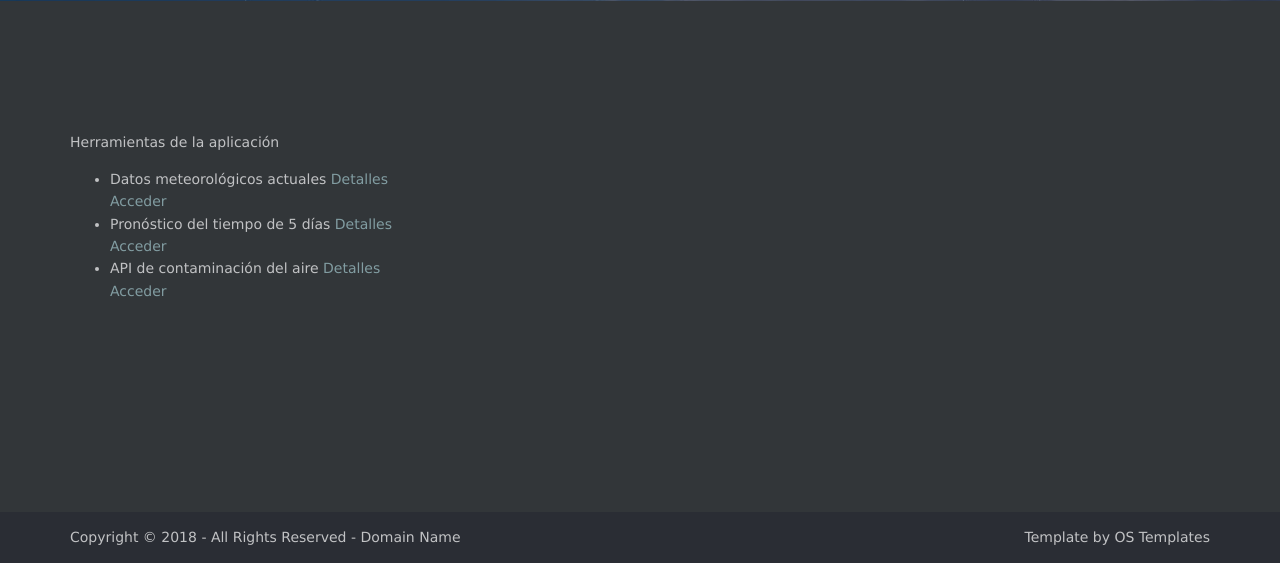
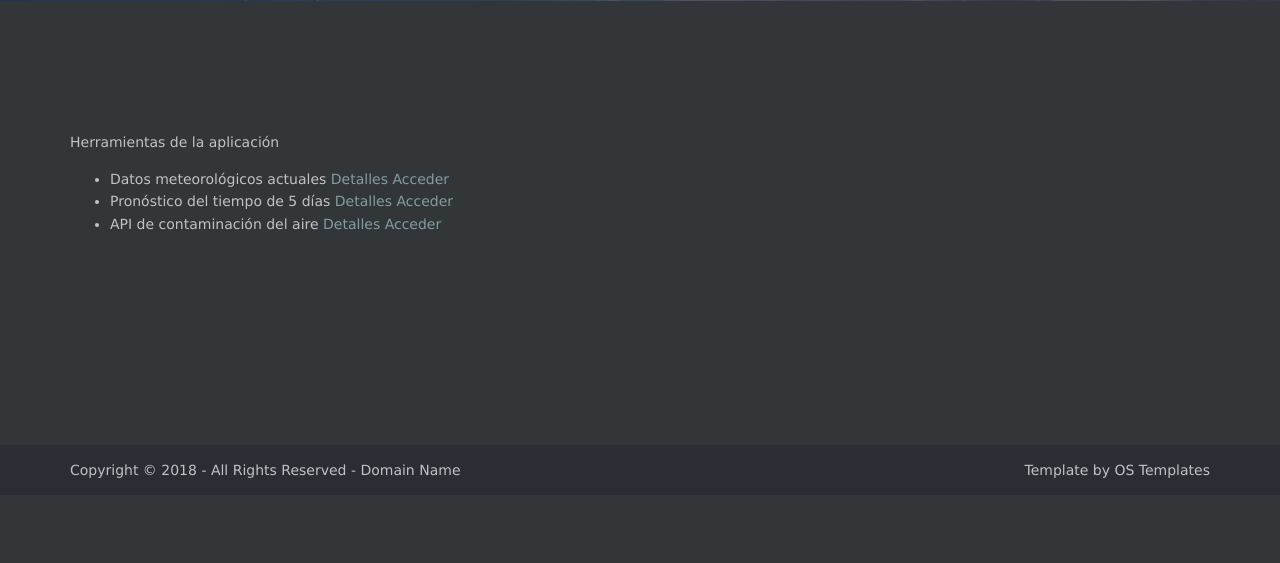
Before and after one commit to Felg-Ts/Practica-Final-API, a Flask app: page / in a window 1280 px wide. Shown: the part 683-1246 px from the top of the page. After the commit the page ends 1161 px from the top, so only its background shows below. Run offline with Flask 2, Linux system fonts and the light colour scheme.

Commit message:
Update base.html

```diff
--- a/templates/base.html
+++ b/templates/base.html
@@ -29,13 +29,11 @@
       <div class="one_third first">
         <h6 class="heading"></h6>
       </div>
-      <div class="one_third">
         {% block inicio %}{% endblock %}
         <p></p>
         {% block detalles %}{% endblock %}
         {% block lista %}{% endblock %}
         {% block table %}{% endblock %}
-      </div>
       <div class="one_third">
         <h6 class="heading"></h6>
       </div>
```
